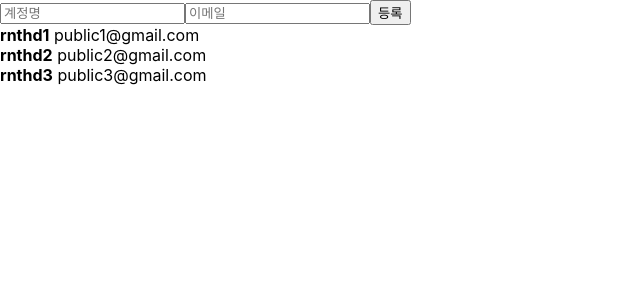
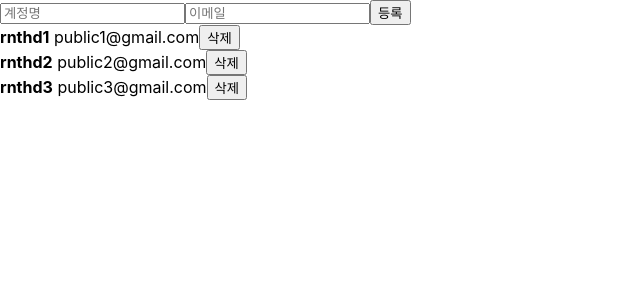
Before and after one commit to rnthd2/study_react_learning_curve_fastCamp, a React (Create React App) app: page / in a window 1280 px wide. Shown: the top 300 px of the page, without its empty margins (0-640 px from the left). Built offline with nearby package versions, Linux system fonts and the light colour scheme.

Commit message:
배열에 항목 삭제하기

```diff
--- a/src/App.js
+++ b/src/App.js
@@ -37,8 +37,6 @@
     }
   ]);
 
-
-
   //useState로 사용하는 경우 해당 값이 리랜더링 되는데
   //굳이 그럴 필요가 없을 때, useRef로 해도됨~
   const nextId = useRef(4);
@@ -64,6 +62,10 @@
     });
     console.log(nextId.current);  //4
     nextId.current += 1;  //컴포넌트가 리랜더링 되지 않는다
+  };
+
+  const onRemove = id => {
+    setUsers(users.filter(user => user.id !== id));
   }
 
   return (
@@ -74,7 +76,9 @@
       onChange={onChange}
       onCreate={onCreate}
     />
-    <UserList users={users}/>
+    <UserList
+      users={users}
+      onRemove={onRemove}/>
     </>
   )
 
--- a/src/UserList.js
+++ b/src/UserList.js
@@ -1,12 +1,16 @@
 import React from 'react';
-function User({user}){
+function User({user, onRemove}){
+    const {username, email, id} = user;
     return(
         <div>
-            <b>{user.username}</b> <span>{user.email}</span>
+            <b>{username}</b> <span>{email}</span>
+            {/** () => 로 함수를 만들어주어야 삭제 버튼 클릭 시 작동한다
+             *  함수로 만들지 않으면 랜더링 시 삭제 이벤트가 실행되어 아무것도 보이지 않는다 */}
+            <button onClick={() => onRemove(id)}>삭제</button>
         </div>
-    )
+    );
 }
-function UserList({users}){
+function UserList({users, onRemove}){
     return (
         <div>
             {/* <div>
@@ -26,8 +30,11 @@
             {/*배열 랜더링에서 key를 설정하여 최적화하자*/}
             {
                 users.map(user => (
-                    <User user={user} key={user.id}/>)
-                )
+                    <User
+                        user={user}
+                        key={user.id}
+                        onRemove={onRemove}/>
+                ))
             }
         </div>
     )
```
